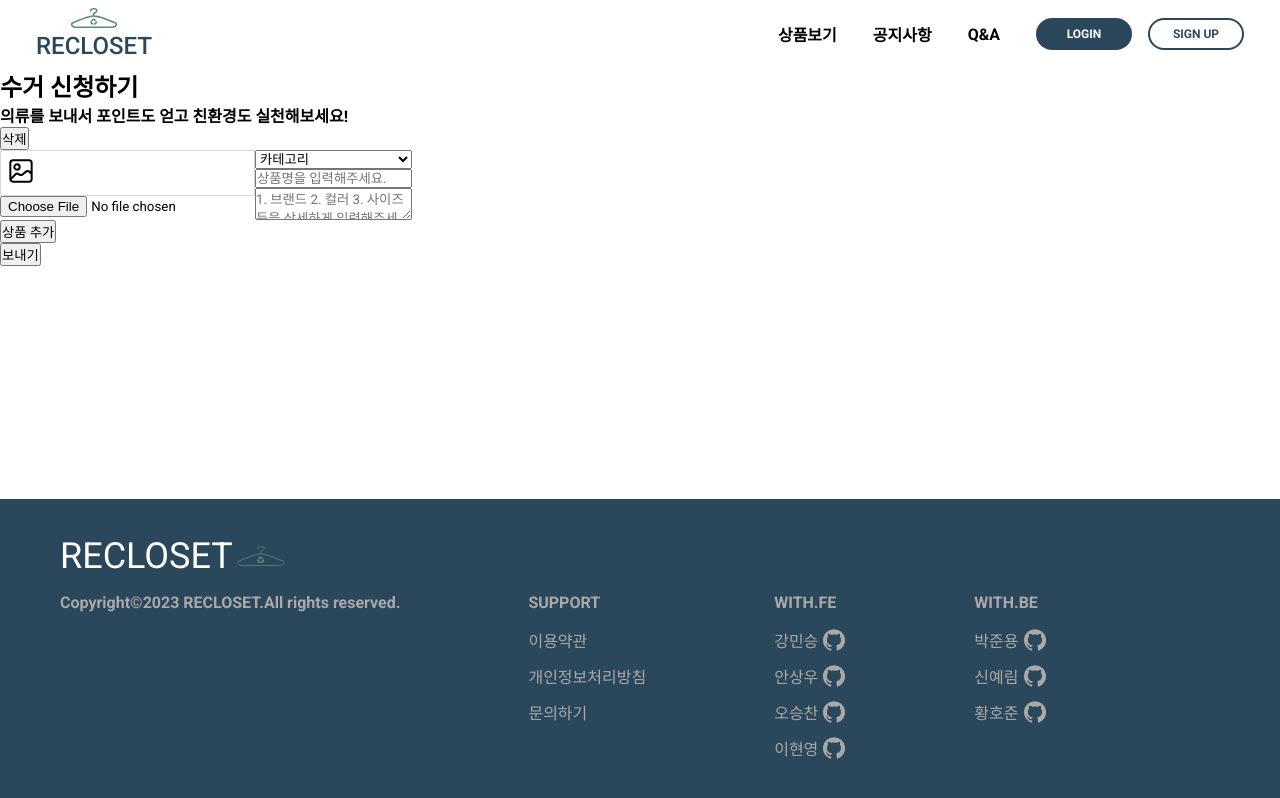
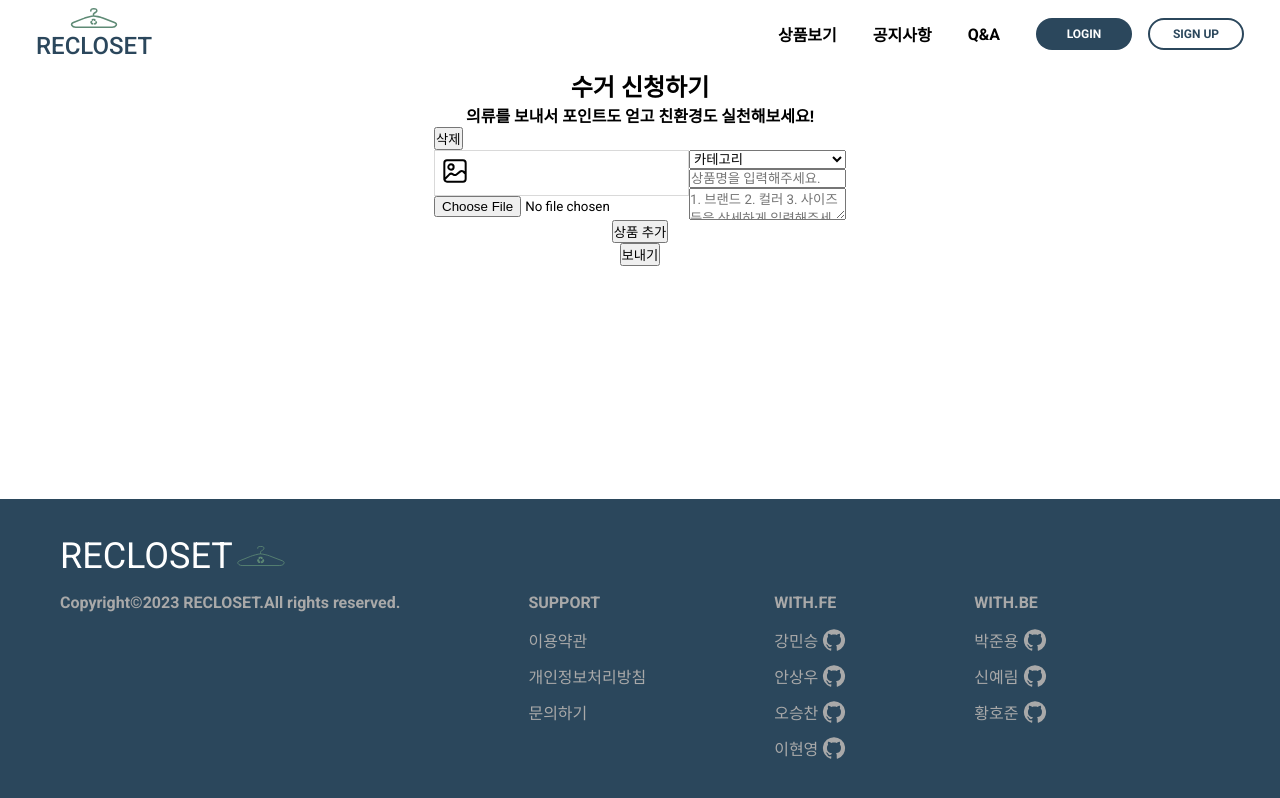
Before and after one commit to codestates-seb/seb44_main_017, a React (Vite) app in the folder client/: page /collection in a window 1280 px wide. Built offline with nearby package versions, Linux system fonts and the light colour scheme.

Commit message:
[style] 의류 수거 신청 페이지 css 골격 잡기

```diff
--- a/client/src/components/Collection_form/CollectionForm.tsx
+++ b/client/src/components/Collection_form/CollectionForm.tsx
@@ -39,7 +39,7 @@ const CollectionForm = ({ contents, setContents, itemNumber }: Props) => {
   /**
    * [이미지 업로드]
    * setPreview : 미리보기 이미지 저장
-   * setImageFile : Item 객체에 이미지 파일 저장
+   * setImageFile : 객체에 이미지 파일 저장
    */
   const uploadImage = (e: React.ChangeEvent<HTMLInputElement>) => {
     const imageFile = e.target.files;
--- a/client/src/pages/collectionPage/collectionPage.tsx
+++ b/client/src/pages/collectionPage/collectionPage.tsx
@@ -1,6 +1,7 @@
 import CollectionForm from "../../components/Collection_form/CollectionForm";
 import { useState } from "react";
 import axios from "axios";
+import * as S from "./style";
 
 export interface ItemProps {
   name: string;
@@ -14,6 +15,7 @@ export interface ContentsProps {
   itemImage: File | any;
 }
 
+// TODO: 이미지 업로드하고 다시 업로드 버튼 누르면 기존 이미지 사라지는 버그 수정
 const CollectionPage = () => {
   const initialValue = {
     itemId: 0,
@@ -30,8 +32,7 @@ const CollectionPage = () => {
   };
 
   const submitHandler = async () => {
-    console.log("contents = ", contents);
-
+    /* 예외 처리 */
     for (let i = 0; i < contents.length; i++) {
       if (
         contents[i].itemInfo.name === "" ||
@@ -48,6 +49,7 @@ const CollectionPage = () => {
       }
     }
 
+    /* 요청 보낼 데이터 처리 */
     const formData = new FormData();
     const contentList = [];
 
@@ -58,8 +60,6 @@ const CollectionPage = () => {
 
     formData.append("productlist", JSON.stringify(contentList));
 
-    console.log(contentList);
-
     const res = await axios.post(
       "https://faf9-221-148-162-66.ngrok-free.app/products/postlist",
       formData,
@@ -68,9 +68,9 @@ const CollectionPage = () => {
           "Content-Type": "multipart/form-data",
           "ngrok-skip-browser-warning": true,
           Authorization:
-            "Bearer eyJhbGciOiJIUzM4NCJ9.eyJyb2xlcyI6WyJVU0VSIl0sInVzZXJuYW1lIjoiYWRtaW4xQGdtYWlsLmNvbSIsInN1YiI6ImFkbWluMUBnbWFpbC5jb20iLCJpYXQiOjE2ODkwMzY2NjMsImV4cCI6MTY4OTAzODQ2M30.cG42Ghg4RHVwqz0L1HFwcaOxBJbn_rke0NMa59Z_bc7ti--Z18WfWiJSU9_qgkDQ",
+            "Bearer eyJhbGciOiJIUzM4NCJ9.eyJyb2xlcyI6WyJVU0VSIl0sInVzZXJuYW1lIjoiYWRtaW4xQGdtYWlsLmNvbSIsInN1YiI6ImFkbWluMUBnbWFpbC5jb20iLCJpYXQiOjE2ODkwNDA1MDcsImV4cCI6MTY4OTA0MjMwN30.S0GFZcr2SaYCVaEDkhQIt27vEC65dz6bThYodfQFyPm3RhWxsVVlYtHDfvdjlPh2",
           Refresh:
-            "eyJhbGciOiJIUzM4NCJ9.eyJpc3MiOiJtZW1iZXIiLCJzdWIiOiJhZG1pbjFAZ21haWwuY29tIiwiaWF0IjoxNjg5MDM2NjYzLCJleHAiOjE2ODkwNjE4NjN9.gWKfuHkl_sOVPX_2e0TRlyvA0pkKCxY6WJms61qiaUqYBauESiLwVYVJtJQmLEia",
+            "eyJhbGciOiJIUzM4NCJ9.eyJpc3MiOiJtZW1iZXIiLCJzdWIiOiJhZG1pbjFAZ21haWwuY29tIiwiaWF0IjoxNjg5MDQwNTA3LCJleHAiOjE2ODkwNjU3MDd9.EJZ6Bl5TtibdXkikbLZlhZBeSBnreF63IH3TgujrOPp_sxsHw-BmhK89s1kgg83V",
         },
       }
     );
@@ -78,11 +78,11 @@ const CollectionPage = () => {
   };
 
   return (
-    <section>
-      <div>
+    <S.Section>
+      <S.PageTitle>
         <h1>수거 신청하기</h1>
         <h4>의류를 보내서 포인트도 얻고 친환경도 실천해보세요!</h4>
-      </div>
+      </S.PageTitle>
       {contents.map(item => (
         <div key={item.itemId}>
           <button
@@ -119,7 +119,7 @@ const CollectionPage = () => {
       <div>
         <button onClick={() => submitHandler()}>보내기</button>
       </div>
-    </section>
+    </S.Section>
   );
 };
 
--- /dev/null
+++ b/client/src/pages/collectionPage/style.ts
@@ -0,0 +1,14 @@
+import styled from "styled-components";
+
+export const Section = styled.section`
+  display: flex;
+  flex-direction: column;
+  width: 100%;
+  align-items: center;
+`;
+
+export const PageTitle = styled.div`
+  display: flex;
+  flex-direction: column;
+  text-align: center;
+`;
```
